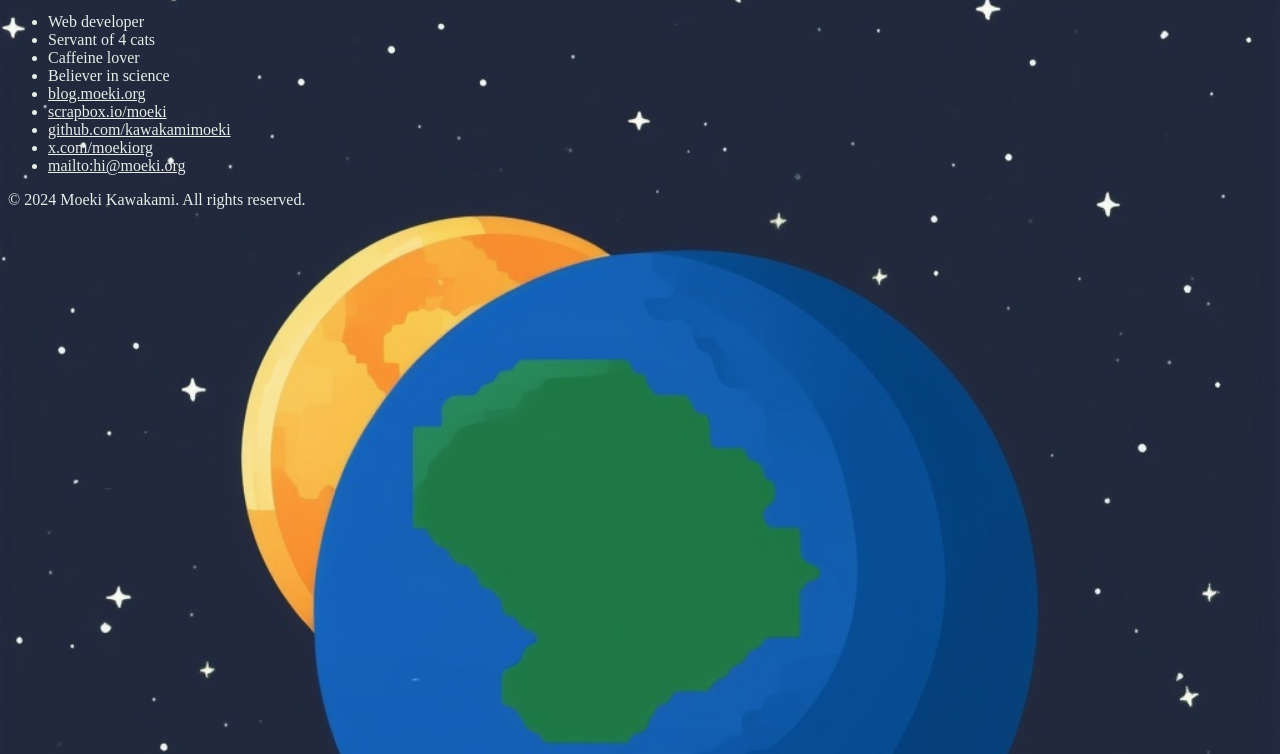
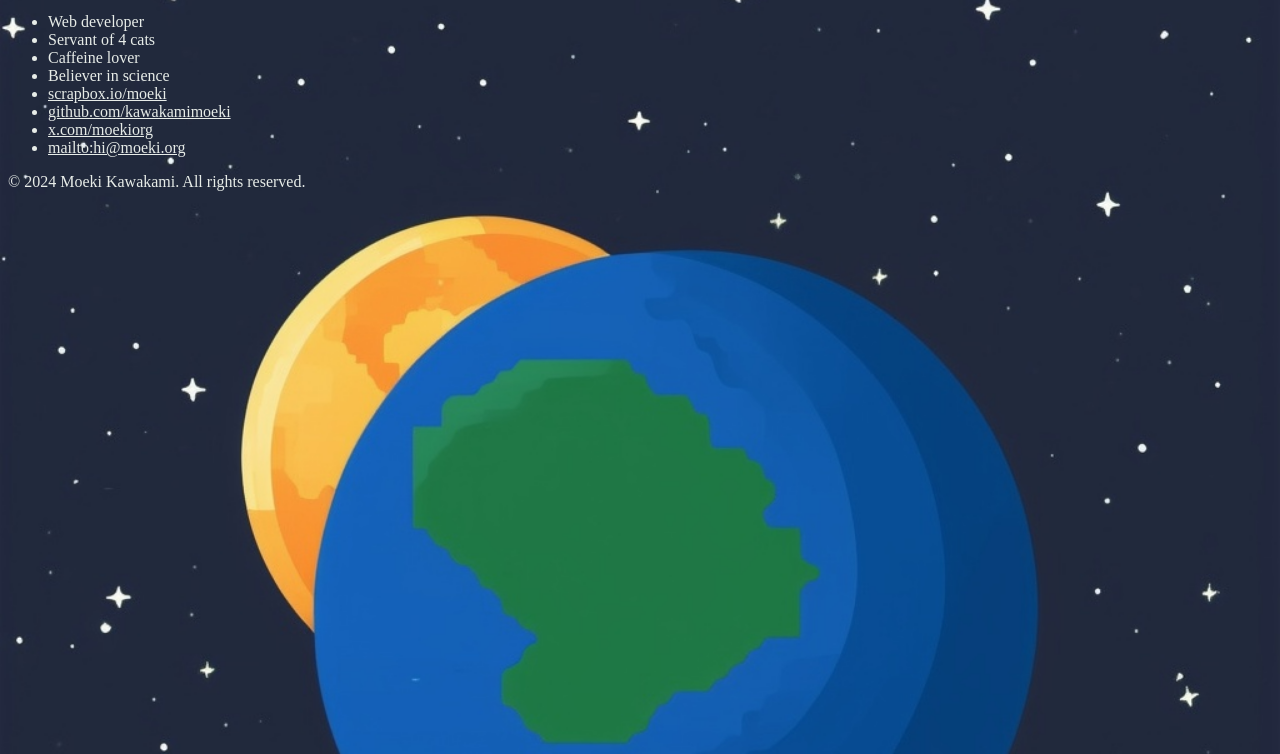
Before and after one commit to kawakamimoeki/moekiorg, a plain HTML site: page index.html in a window 1280 px wide. Shown: the part 46-800 px from the top of the page. Drawn offline with Linux system fonts and the light colour scheme.

Commit message:
remove link to blog

```diff
--- a/index.html
+++ b/index.html
@@ -29,7 +29,6 @@
       <li>Servant of 4 cats</li>
       <li>Caffeine lover</li>
       <li>Believer in science</li>
-      <li><a href="https://blog.moeki.org">blog.moeki.org</a></li>
       <li><a href="https://scrapbox.io/moeki">scrapbox.io/moeki</a></li>
       <li>
         <a href="https://github.com/kawakamimoeki">github.com/kawakamimoeki</a>
```
